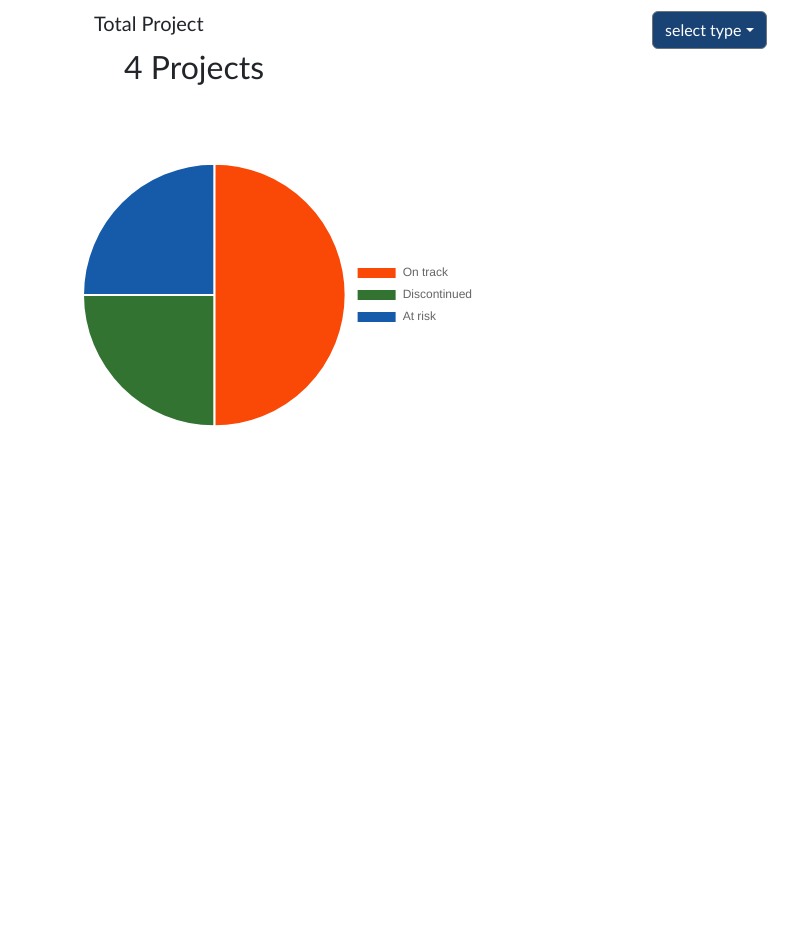
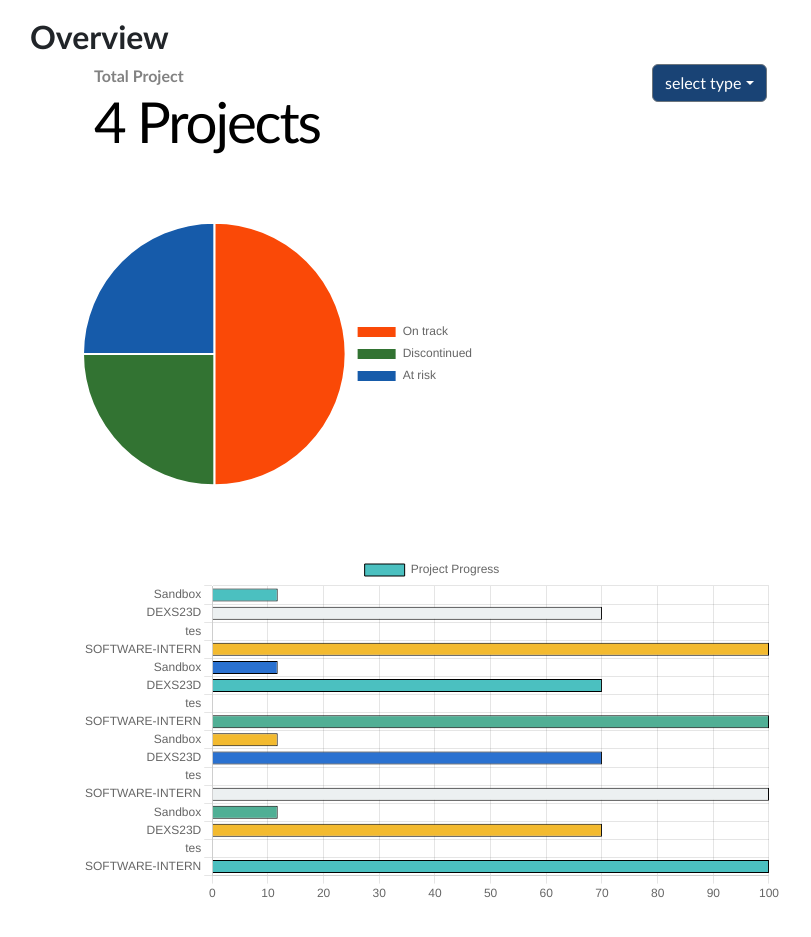
Before and after one commit to dhiyarisalah/dashboard-exe-summary, a React (Vite) app in the folder frontend/: page / in a window 1280 px wide. Shown: the part 341-1278 px from the top of the page, without its empty margins (0-811 px from the left). Before the commit the page ends 919 px from the top, so only its background shows below. Built offline with nearby package versions, Linux system fonts and the light colour scheme.

Commit message:
update chart

```diff
--- a/frontend/src/components/Progress.jsx
+++ b/frontend/src/components/Progress.jsx
@@ -1,15 +1,15 @@
 import { useState } from "react";
 import BarChart from "./BarChart";
-import { UserData } from "../data/index.js";
+import { projectProgress } from "../data/index.js";
 
 function Progress() {
-  const [userData, setUserData] = useState({
-    labels: UserData.map((data) => data.year),
+  const [projectData, setProjectData] = useState({
+    labels: projectProgress.map((data) => data.project_name),
     datasets: [
       {
         indexAxis: "y",
-        label: "Users Gained",
-        data: UserData.map((data) => data.userGain),
+        label: "Project Progress",
+        data: projectProgress.map((data) => data.progress.percentage),
         fill: false,
         backgroundColor: [
           "rgba(75,192,192,1)",
@@ -23,11 +23,12 @@ function Progress() {
       },
     ],
   });
+
   return (
     <div className="Progress">
-      <div style={{ width: 700 }}>
-        <BarChart chartData={userData} />
-    </div>
+      <div style={{ width: 700, height: 400, overflow: "auto"}}>
+        <BarChart chartData={projectData} />
+      </div>
     </div>
   );
 }
--- a/frontend/src/components/ProjectChart.jsx
+++ b/frontend/src/components/ProjectChart.jsx
@@ -62,8 +62,10 @@ function ProjectChart() {
       <Container>
         <Row>
           <Col>
-            <h5>Total Project</h5>
-            <h2>{totalProjectCount} Projects</h2> {/* Update the value here */}
+            <div className="title-count">
+              Total Project <br /> <span className="count-project">
+              {totalProjectCount} Projects </ span>
+            </div>
           </Col>
           <Col>
           <Dropdown className= "dropdown-custom" onSelect={handleDropdownSelect}>
--- a/frontend/src/data/index.js
+++ b/frontend/src/data/index.js
@@ -21,3 +21,153 @@ export const totalCount = [
     "total_version": 6
   }
 ]
+
+
+export const projectProgress = [
+  {
+    "project_name": "Sandbox",
+    "progress": {
+      "wp_total": 17,
+      "wp_done": 2,
+      "percentage": 11.76470588235294,
+      "story_points": 343
+    }
+  },
+  {
+    "project_name": "DEXS23D",
+    "progress": {
+      "wp_total": 20,
+      "wp_done": 14,
+      "percentage": 70,
+      "story_points": 0
+    }
+  },
+  {
+    "project_name": "tes",
+    "progress": {
+      "wp_total": 1,
+      "wp_done": 0,
+      "percentage": 0,
+      "story_points": 0
+    }
+  },
+  {
+    "project_name": "SOFTWARE-INTERN",
+    "progress": {
+      "wp_total": 3,
+      "wp_done": 3,
+      "percentage": 100,
+      "story_points": 0
+    }
+  },
+  {
+    "project_name": "Sandbox",
+    "progress": {
+      "wp_total": 17,
+      "wp_done": 2,
+      "percentage": 11.76470588235294,
+      "story_points": 343
+    }
+  },
+  {
+    "project_name": "DEXS23D",
+    "progress": {
+      "wp_total": 20,
+      "wp_done": 14,
+      "percentage": 70,
+      "story_points": 0
+    }
+  },
+  {
+    "project_name": "tes",
+    "progress": {
+      "wp_total": 1,
+      "wp_done": 0,
+      "percentage": 0,
+      "story_points": 0
+    }
+  },
+  {
+    "project_name": "SOFTWARE-INTERN",
+    "progress": {
+      "wp_total": 3,
+      "wp_done": 3,
+      "percentage": 100,
+      "story_points": 0
+    }
+  },
+  {
+    "project_name": "Sandbox",
+    "progress": {
+      "wp_total": 17,
+      "wp_done": 2,
+      "percentage": 11.76470588235294,
+      "story_points": 343
+    }
+  },
+  {
+    "project_name": "DEXS23D",
+    "progress": {
+      "wp_total": 20,
+      "wp_done": 14,
+      "percentage": 70,
+      "story_points": 0
+    }
+  },
+  {
+    "project_name": "tes",
+    "progress": {
+      "wp_total": 1,
+      "wp_done": 0,
+      "percentage": 0,
+      "story_points": 0
+    }
+  },
+  {
+    "project_name": "SOFTWARE-INTERN",
+    "progress": {
+      "wp_total": 3,
+      "wp_done": 3,
+      "percentage": 100,
+      "story_points": 0
+    }
+  },
+  {
+    "project_name": "Sandbox",
+    "progress": {
+      "wp_total": 17,
+      "wp_done": 2,
+      "percentage": 11.76470588235294,
+      "story_points": 343
+    }
+  },
+  {
+    "project_name": "DEXS23D",
+    "progress": {
+      "wp_total": 20,
+      "wp_done": 14,
+      "percentage": 70,
+      "story_points": 0
+    }
+  },
+  {
+    "project_name": "tes",
+    "progress": {
+      "wp_total": 1,
+      "wp_done": 0,
+      "percentage": 0,
+      "story_points": 0
+    }
+  },
+  {
+    "project_name": "SOFTWARE-INTERN",
+    "progress": {
+      "wp_total": 3,
+      "wp_done": 3,
+      "percentage": 100,
+      "story_points": 0
+    }
+  }
+
+
+]
--- a/frontend/src/pages/LandingPage.jsx
+++ b/frontend/src/pages/LandingPage.jsx
@@ -1,34 +1,54 @@
 import {Row, Col, Button, Container} from 'react-bootstrap'
 import ProjectChart from '../components/ProjectChart'
-// import ProjectChart from '../components/ProjectChart'
+import Progress from '../components/Progress'
+import { useState, useEffect} from 'react'
 
 const LandingPage = () => {
+  const [lastUpdate, setLastUpdate] = useState("");
+
+  useEffect(() => {
+    const storedLastUpdate = localStorage.getItem ('lastUpdate');
+    if (storedLastUpdate) {
+      setLastUpdate(storedLastUpdate);
+    }
+  }, [])
+
+  const handleRefresh = () => {
+    const currentDate = new Date().toLocaleString();
+    setLastUpdate(currentDate);
+    localStorage.setItem('lastUpdate', currentDate);
+  }
   return (
     <div className= "landingpage">
       <header className= "w=100 min-vh-100">
         <Row>
           <Col>
-            <h1 style={{fontWeight:'bolder'}}>Dashboard</h1>
+            <h1 className='dashboard'>Dashboard</h1>
           </Col>
           <Col className="d-flex justify-content-end">
-            <Button className='refresh-button'>Refresh</Button>
+            <Button className='refresh-button' onClick={handleRefresh} >
+              Refresh</Button>
           </Col>
         </Row>
         <div className='date-updated'>
-          Last Update: DD/MM/YY
+          Last Update: {lastUpdate}
         </div>
         <div>
-          <h2 style={{fontWeight:'bolder'}}>Project</h2>
+          <h2 className='project'>Project</h2>
         </div>
         <div>
-          <h3 style={{fontSize:"24px"}}>Overview</h3>
+          <h3 className='overview'>Overview</h3>
         </div>
         <Container>
           <Row>
             <Col>
-            <ProjectChart />
+              <ProjectChart />
+            </Col>
+            <Col>
+              <Progress />
             </Col>
           </Row>
+
         </Container>
      </header>
     </div>
```
Also changed, not shown: frontend/src/dist/css/main.css.
